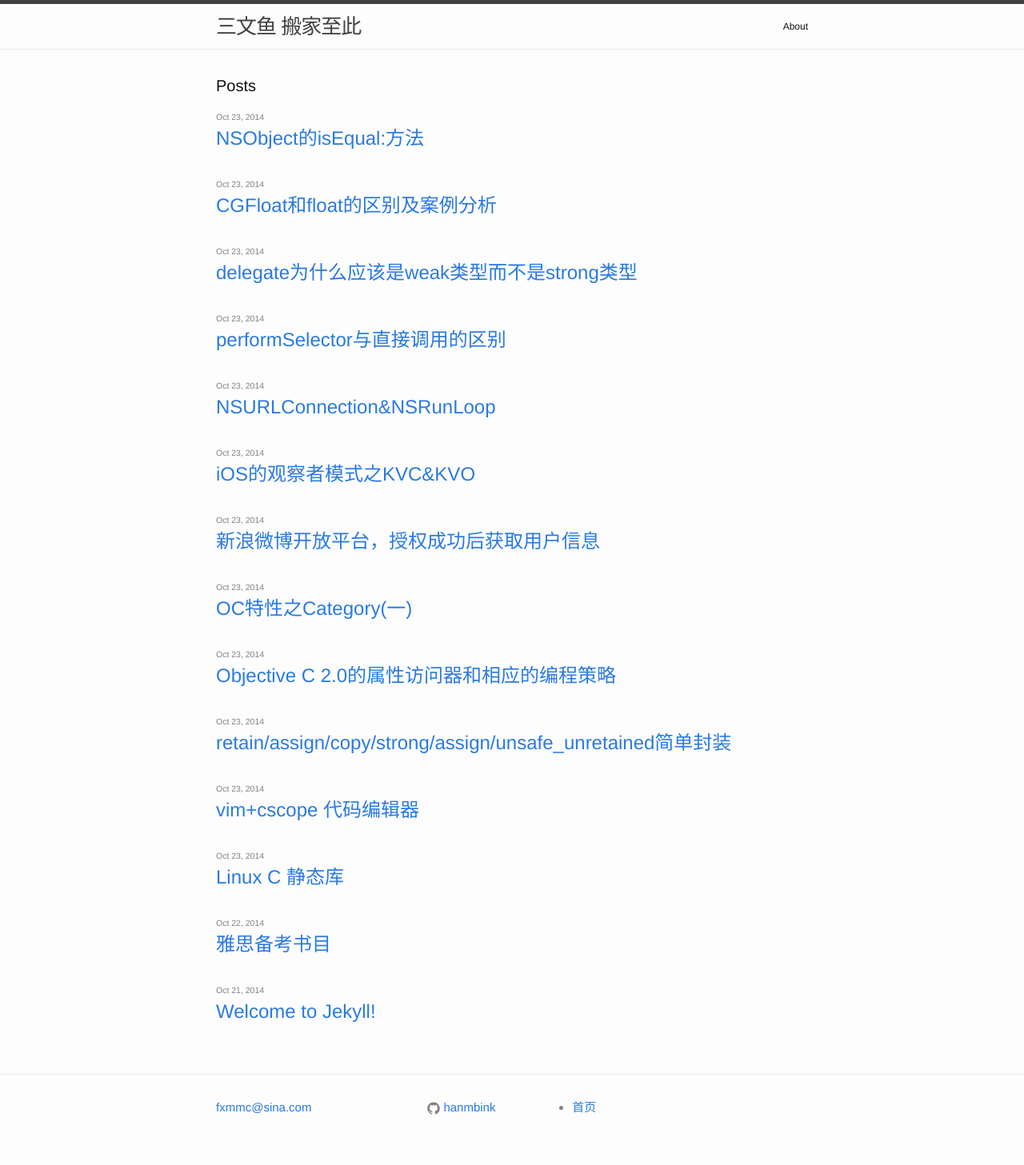
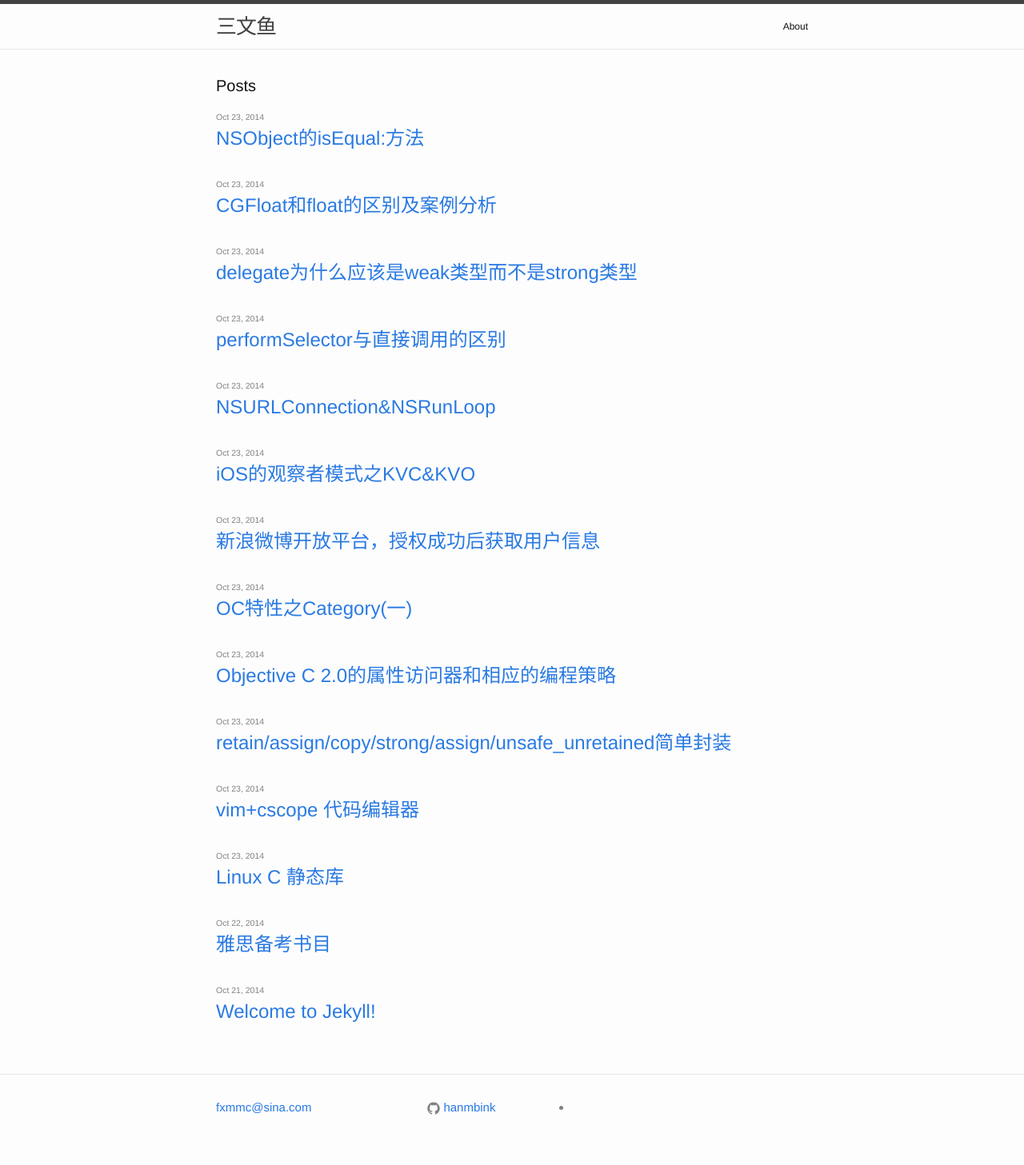
Before and after one commit to binkwang/hanmbink.github.io, a Jekyll site: the page built from index.html, in a window 1280 px wide. Shown: the whole page at 80% size. Built offline with Jekyll 4.4.1, drawn with Linux system fonts in a browser that asks for light colours.

Commit message:
Update _config.yml

```diff
--- a/_config.yml
+++ b/_config.yml
@@ -1,5 +1,5 @@
 # Site settings
-title: 三文鱼 搬家至此
+title: 三文鱼
 email: fxmmc@sina.com
 description: > # this means to ignore newlines until "baseurl:"
 
@@ -7,7 +7,6 @@ baseurl: "" # the subpath of your site, e.g. /blog/
 url: "http://hanmbink.github.io" # the base hostname & protocol for your site
 twitter_username:
 github_username:  hanmbink
-blog_main_page:   首页
 
 # Build settings
 markdown: kramdown
```
